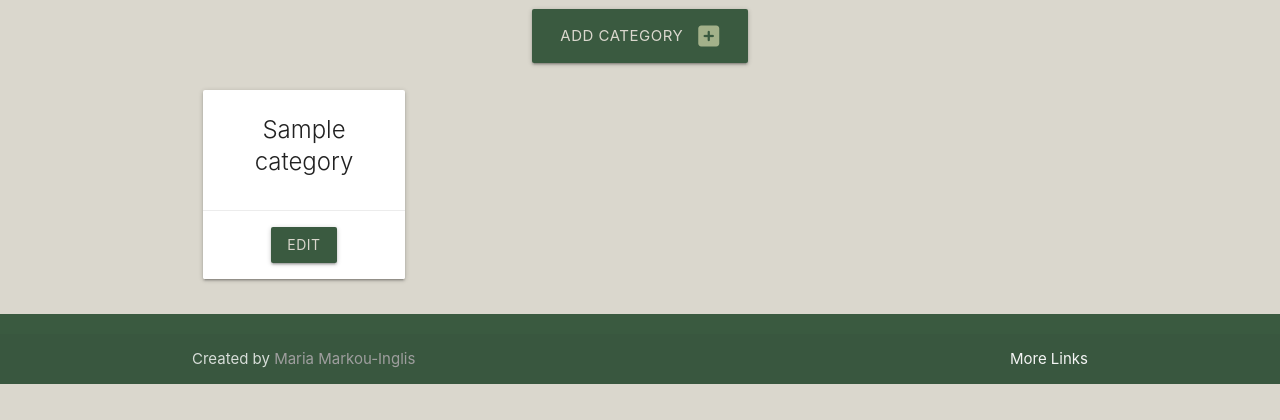
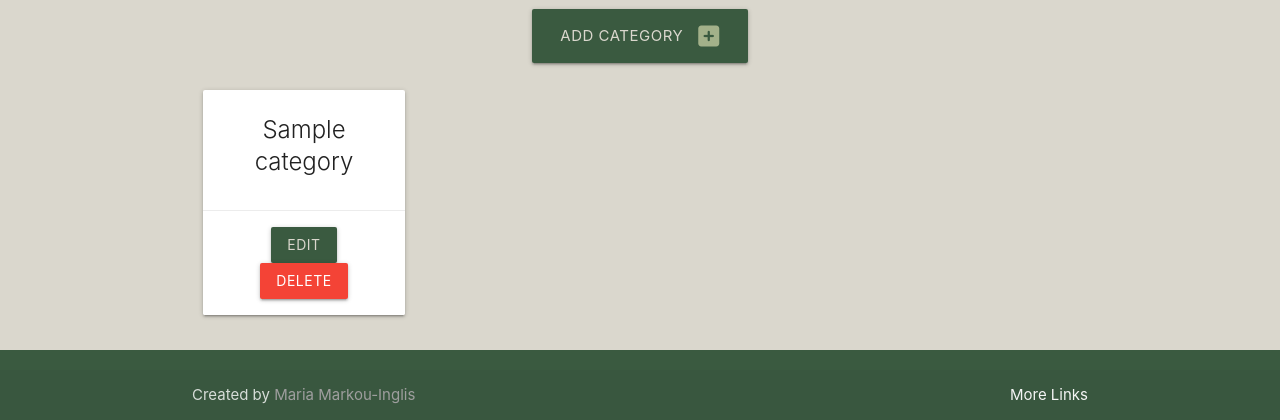
Before and after one commit to mariamar95/hungry-goat, a Flask app: page /categories in a window 1280 px wide. Shown: the part 630-1050 px from the top of the page. Before the commit the page ends 1014 px from the top, so only its background shows below. Run offline with Flask 2, Linux system fonts and the light colour scheme; the visitor is signed in with stand-in values (Sample User, id 1); tables that the repository leaves empty hold one stand-in row (values such as "Sample post"); some libraries are stand-ins or nearby versions.

Commit message:
add delete category function

```diff
--- a/hungrygoat/routes.py
+++ b/hungrygoat/routes.py
@@ -60,6 +60,19 @@ def edit_category(category_id):
         db.session.commit()
         return redirect(url_for("categories"))
     return render_template("edit_category.html", category=category)
+
+
+@app.route("/delete_category/<int:category_id>")
+def delete_category(category_id):
+    if session["user"] != "admin":
+        flash("You must be admin to manage categories!")
+        return redirect(url_for("home"))
+
+    category = Category.query.get_or_404(category_id)
+    db.session.delete(category)
+    db.session.commit()
+    mongo.db.tasks.delete_many({"category_id": str(category_id)})
+    return redirect(url_for("categories"))
 
 
 @app.route("/register", methods=["GET", "POST"])
--- a/hungrygoat/templates/categories.html
+++ b/hungrygoat/templates/categories.html
@@ -20,6 +20,7 @@
                 </div>
                 <div class="card-action">
                     <a href="{{ url_for('edit_category', category_id=category.id) }}" class="btn green-bg">Edit</a>
+                    <a href="{{ url_for('delete_category', category_id=category.id) }}" class="btn red">Delete</a>
                 </div>
             </div>
         </div>
```
